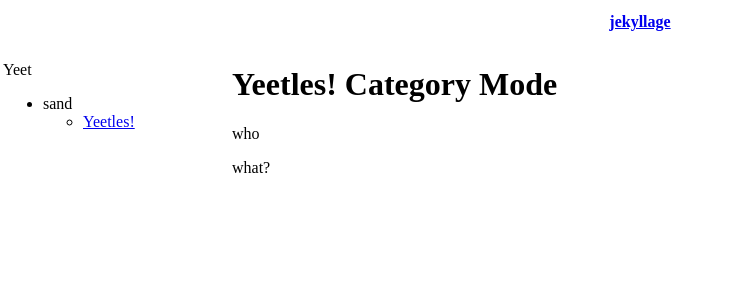
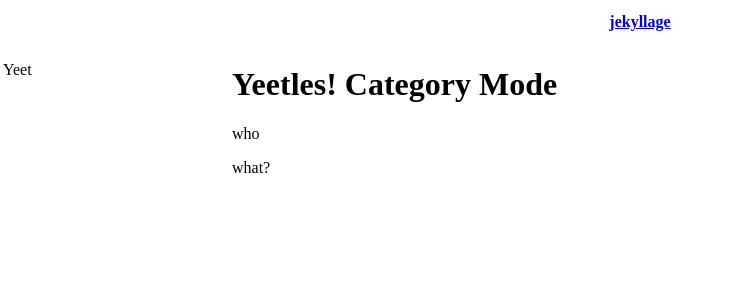
Before and after one commit to collagettrpg/jekyllage, a Jekyll site: the page built from sand/_posts/2019-12-2-yeetles.md, in a window 1280 px wide. Shown: the top 287 px of the page, without its empty margins (0-731 px from the left). Built offline with Jekyll 4.4.1, drawn with Linux system fonts in a browser that asks for light colours; some web fonts are replaced.

Commit message:
removed lists

```diff
--- a/_layouts/categories.html
+++ b/_layouts/categories.html
@@ -27,9 +27,9 @@ body{
     <td style="vertical-align: top;text-align: left;width:25vh;">
 
 <p>Yeet</p>
-<ul>
-{% for category in site.categories %}
-  <li><a name="{{ category | first }}">{{ category | first }}</a>
+
+{% for category in page.categories %}
+  <h3><a name="{{ category | first }}">{{ category | first }}</a></h3>
     <ul>
     {% for post in category.last %}
       <li><a href="{{ site.baseurl }}{{ post.url }}">{{ post.title }}</a></li>
@@ -37,7 +37,7 @@ body{
     </ul>
   </li>
 {% endfor %}
-</ul>
+
 
     </td>
     <td style="vertical-align: top;text-align: left;overflow-y: scroll;">{{ content }}</td>
```
